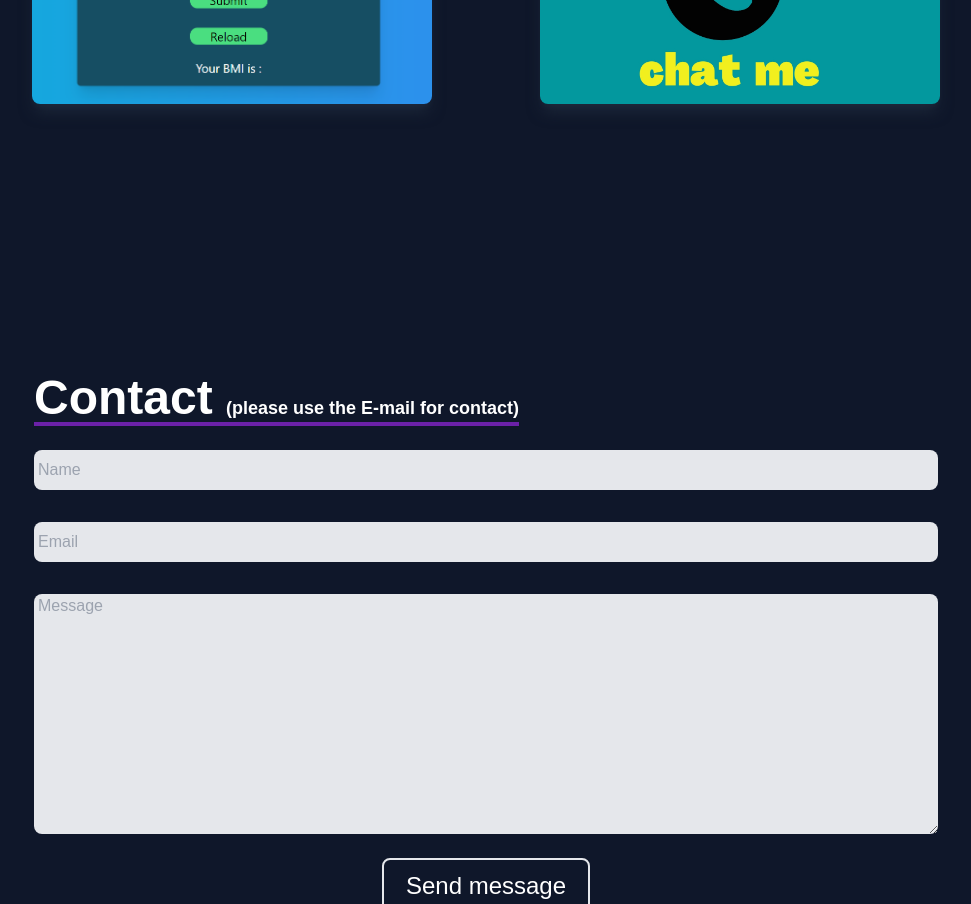
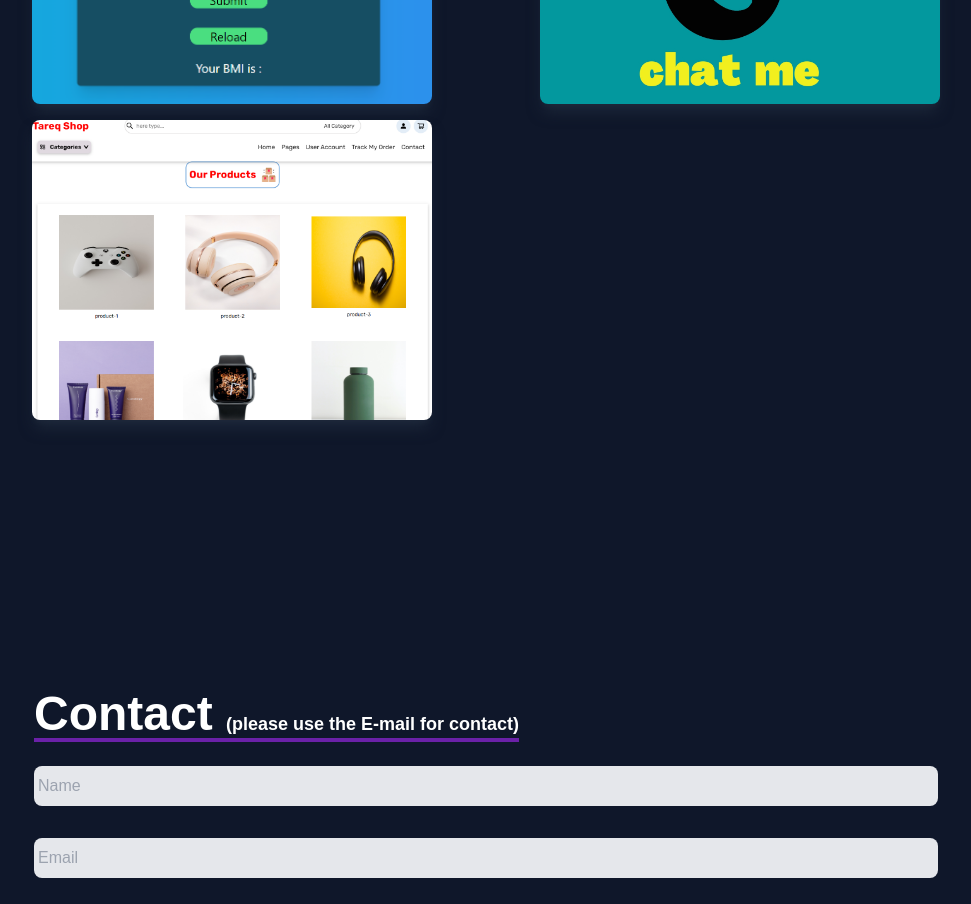
Before and after one commit to tarqab/MyPersonalSite, a React (Create React App) app: page / in a window 1280 px wide. Shown: the part 3000-3904 px from the top of the page, without its empty margins (154-1125 px from the left). Built offline with nearby package versions, Linux system fonts and the light colour scheme.

Commit message:
EcommerceAdding

```diff
--- a/src/components/Work.jsx
+++ b/src/components/Work.jsx
@@ -3,6 +3,7 @@ import backgr from "../assets/realestate.jpg";
 import backgrTodo from "../assets/todo.png";
 import backgrBmi from "../assets/BmICalculator.png";
 import backgrChatApp from "../assets/backgrChatApp.jpg";
+import ecomerceImage from "../assets/ecommereceImage.png";
 
 const Work = () => {
   return (
@@ -105,6 +106,27 @@ const Work = () => {
               </div>
             </div>
           </div>
+          <div
+            style={{ backgroundImage: `url(${ecomerceImage})` }}
+            className="shadow-lg shadow-slate-800 group
+             rounded-lg flex flex-col justify-center items-center mx-auto
+             w-[400px] h-96 relative content-div sm:scale-90"
+          >
+            <div className="absolute inset-0 group-hover:bg-gray-700 group-hover:scale-100 group-hover:duration-500">
+              <span className="hidden group-hover:flex justify-center items-center text-4xl text-white mt-[100px] ">
+                Ecommerce Website
+              </span>
+
+              <div className="hidden group-hover:flex justify-center space-x-12 pt-4 ">
+                <a href="https://tareqecommerce.netlify.app/">
+                  <button className="text-demo-code">Demo</button>
+                </a>
+                <a href="https://github.com/tarqab/EcommerceWebsite">
+                  <button className="text-demo-code">Code</button>
+                </a>
+              </div>
+            </div>
+          </div>
         </div>
       </div>
     </div>
```
Also changed, not shown: src/assets/ecommereceImage.png (added).
